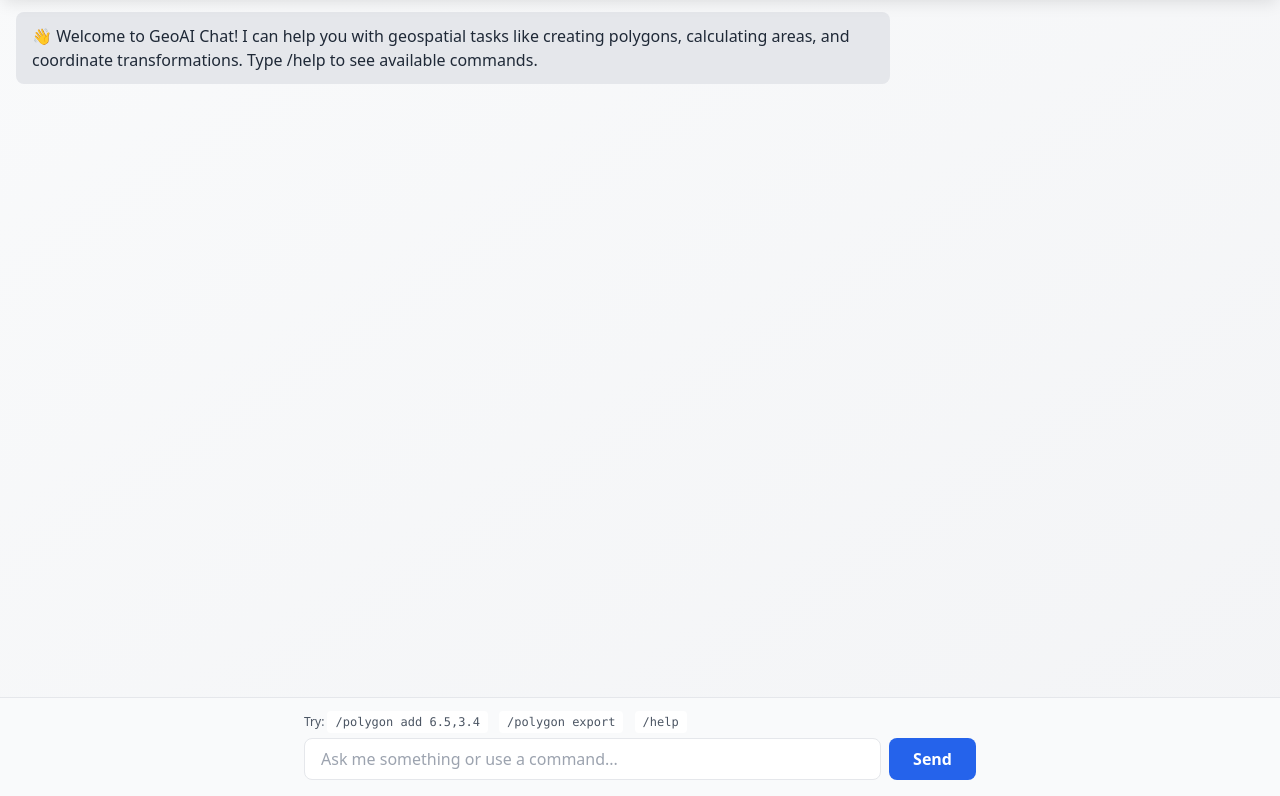
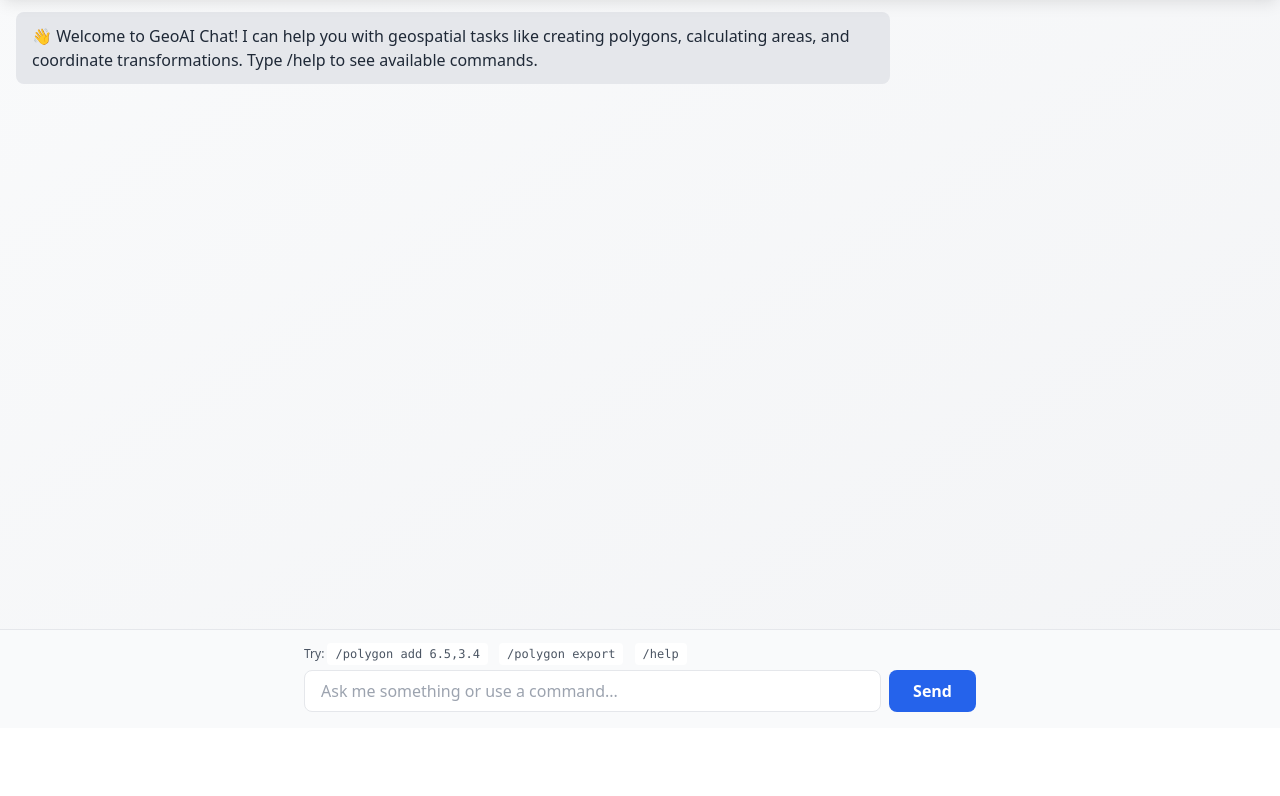
Before and after one commit to Bazzly/geotechiex, a plain HTML site: page chat.html in a window 1280 px wide. Shown: the part 72-868 px from the top of the page. After the commit the page ends 800 px from the top, so only its background shows below. Drawn offline with nearby package versions, Linux system fonts and the light colour scheme.

Commit message:
fix scrolling issue

```diff
--- a/chat.html
+++ b/chat.html
@@ -6,17 +6,32 @@
     <title>GeoAI Chat — Geospatial Helper</title>
     <script src="https://cdn.tailwindcss.com"></script>
     <style>
+        html, body {
+            height: 100%;
+            margin: 0;
+            padding: 0;
+        }
+        body {
+            display: flex;
+            flex-direction: column;
+        }
+        header {
+            flex-shrink: 0;
+        }
         .chat-container {
             display: flex;
             flex-direction: column;
-            height: 100vh;
+            flex: 1;
+            min-height: 0;
         }
         .chat-messages {
             flex: 1;
             overflow-y: auto;
             padding: 1rem;
+            min-height: 0;
         }
         .chat-input-area {
+            flex-shrink: 0;
             padding: 1rem;
             border-top: 1px solid #e5e7eb;
             background: #f9fafb;
@@ -53,7 +68,7 @@
         }
     </style>
 </head>
-<body class="bg-gradient-to-br from-gray-50 to-gray-100">
+<body class="bg-gradient-to-br from-gray-50 to-gray-100" style="margin: 0; padding: 0;">
 
     <!-- Header -->
     <header class="bg-gradient-to-r from-blue-600 via-blue-700 to-purple-800 text-white shadow-lg sticky top-0 z-40">
```
